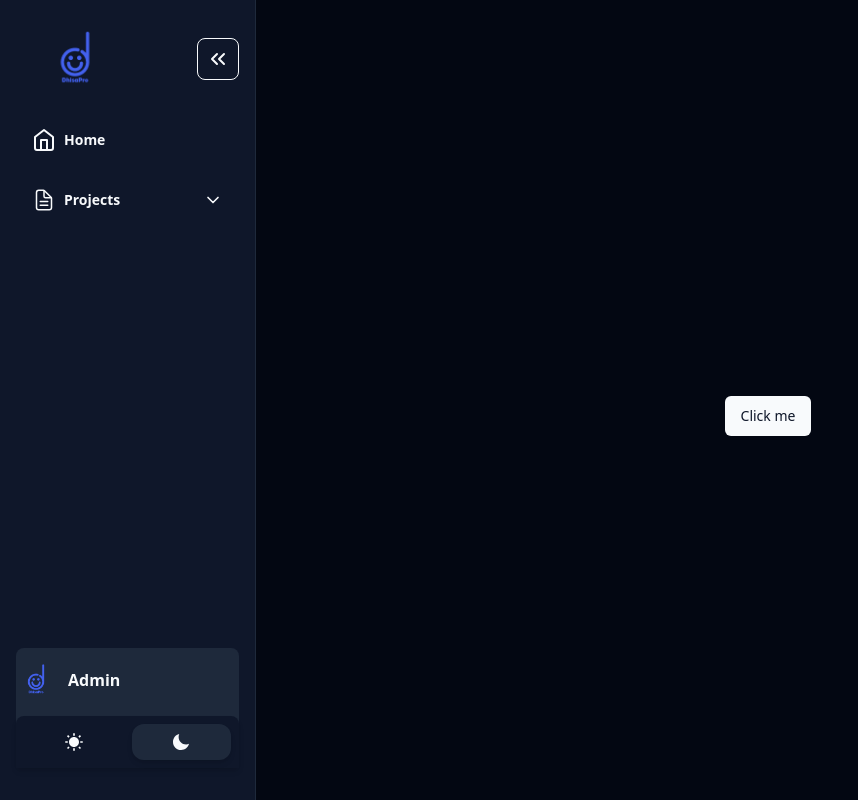
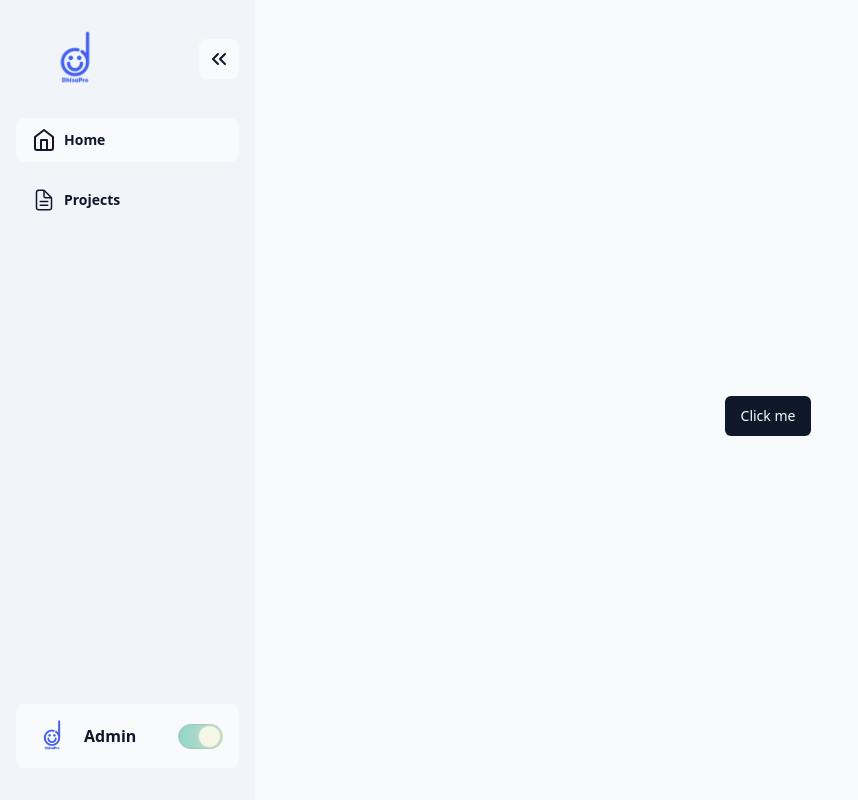
Before and after one commit to ijlalWindhi/dhisapro-portofolio_dhipa, a Next.js app: page / in a window 1280 px wide. Shown: the whole page, without its empty margins (0-858 px from the left). Built offline with nearby package versions, Linux system fonts and the light colour scheme.

Commit message:
change(sidebar): adjust sidebar

```diff
--- a/components/shared/sidebar/badgeUser.tsx
+++ b/components/shared/sidebar/badgeUser.tsx
@@ -1,48 +1,27 @@
-import React, { useEffect, useState } from "react";
+import React from "react";
 import { useRouter } from "next/navigation";
 import Image from "next/image";
-import { IoMdSunny, IoMdMoon } from "react-icons/io";
+import { useLayout } from "@/store/layout";
+import ThemeToggle from "@/components/shared/sidebar/themeToggle";
 
 interface IBadgeUser {
-  minimize: boolean;
-  isMinimize: boolean;
-  toggleMinimize: (isMinimize: boolean) => void;
   className?: string;
 }
 
-function BadgeUser({
-  minimize,
-  isMinimize,
-  toggleMinimize,
-  className,
-}: IBadgeUser) {
-  //   state
+function BadgeUser({ className }: IBadgeUser) {
+  // initial variables
   const router = useRouter();
-  const [theme, setTheme] = useState(localStorage.getItem("theme") || "dark");
+  const { toggleMinimize, isMinimize } = useLayout();
 
-  //   function
-  const changeTheme = () => {
-    const newTheme = theme === "dark" ? "light" : "dark";
-    localStorage.setItem("theme", newTheme);
-    setTheme(newTheme);
-
-    document.documentElement.classList.toggle("dark");
-    document.body.classList.toggle("bg-light");
-  };
-
-  useEffect(() => {
-    document.documentElement.classList.add("dark");
-    document.body.classList.add("bg-light");
-  }, []);
   return (
     <div
-      className={`flex-col rounded-t-lg flex bg-primary-foreground dark:bg-secondary h-fit w-full px-4 pt-3 md:px-0 ${className}`}
+      className={`rounded-lg flex items-center justify-between bg-primary-foreground dark:bg-secondary h-fit w-full px-4 py-3 ${className}`}
     >
       <div
-        className={`flex w-full cursor-pointer items-center gap-3 ${minimize ? "justify-center" : "justify-start"}`}
+        className={`flex cursor-pointer items-center gap-3 ${isMinimize ? "justify-center" : "justify-start"}`}
         onClick={() => {
           router.push("/profile");
-          toggleMinimize(!isMinimize);
+          isMinimize && toggleMinimize(!isMinimize);
         }}
       >
         <Image
@@ -52,29 +31,13 @@ function BadgeUser({
           width={40}
           height={40}
         />
-        {!minimize && (
+        {!isMinimize && (
           <p className="flex w-full font-semibold flex-col font-sans text-primary dark:text-secondary-foreground">
             Admin
           </p>
         )}
       </div>
-      {!minimize && (
-        <div
-          className="flex w-full gap-2 mt-4 cursor-pointer shadow-md items-center justify-center rounded-t-lg bg-secondary p-2 text-primary dark:bg-primary-foreground dark:text-primary"
-          onClick={changeTheme}
-        >
-          <div
-            className={`p-2 w-full rounded-xl ${theme === "light" && "bg-secondary shadow"}`}
-          >
-            <IoMdSunny className="mx-auto relative h-5 w-5" />
-          </div>
-          <div
-            className={`p-2 rounded-xl w-full ${theme === "dark" && `bg-secondary shadow-md`}`}
-          >
-            <IoMdMoon className="relative mx-auto h-5 w-5" />
-          </div>
-        </div>
-      )}
+      {!isMinimize && <ThemeToggle />}
     </div>
   );
 }
--- a/components/shared/sidebar/index.tsx
+++ b/components/shared/sidebar/index.tsx
@@ -1,5 +1,5 @@
 "use client";
-import React, { useState } from "react";
+import React from "react";
 import Image from "next/image";
 import { useRouter } from "next/navigation";
 import {
@@ -7,25 +7,17 @@ import {
   FiChevronsRight,
   FiAlignJustify,
 } from "react-icons/fi";
-import { navLinks as navLinksConstants } from "@/constants";
 import NavItem from "@/components/shared/sidebar/navItem";
 import BadgeUser from "@/components/shared/sidebar/badgeUser";
+import { useLayout } from "@/store/layout";
+import useIsMobile from "@/hook/useIsMobile";
 
 function Index() {
-  //  state
-  const [isMinimize, setIsMinimize] = useState(false);
-  const [isShow, setIsShow] = useState(false);
-  const [navLinks, setNavLinks] = useState<INavLink[]>(navLinksConstants);
+  //  initial variables
   const router = useRouter();
-
-  //   function
-  const togglMinimize = (isMinimize: boolean) => {
-    setIsMinimize(isMinimize);
-  };
-
-  const toggleShow = (isShow: boolean) => {
-    setIsShow(isShow);
-  };
+  const { isMinimize, isShow, navLinks, toggleMinimize, toggleShow } =
+    useLayout();
+  const isMobile = useIsMobile();
 
   return (
     <aside className="z-50 w-full md:h-full md:w-fit lg:relative lg:z-0">
@@ -49,8 +41,8 @@ function Index() {
               onClick={() => router.push("/")}
             />
             <button
-              className="hidden rounded-lg border p-2 md:block dark:border-primary"
-              onClick={() => togglMinimize(!isMinimize)}
+              className="hidden rounded-lg bg-primary-foreground dark:bg-secondary p-2 md:block"
+              onClick={() => toggleMinimize(!isMinimize)}
             >
               {isMinimize ? (
                 <FiChevronsRight className="w-6 h-6 text-primary" />
@@ -67,37 +59,25 @@ function Index() {
               </button>
             </div>
           </header>
-          <div className="hidden h-full flex-col gap-4 md:flex">
-            {navLinks.map((navLink) => (
-              <NavItem
-                key={navLink.label}
-                navLink={navLink}
-                isMinimize={isMinimize}
-                setNavLinks={setNavLinks}
-                navLinks={navLinks}
-                togglMinimize={togglMinimize}
-              />
-            ))}
-          </div>
-          {isShow ? (
-            <div className="absolute left-0 top-24 flex h-fit w-screen flex-col gap-3 bg-secondary py-4 dark:bg-primary-foreground md:hidden">
-              {navLinks.map((navLink) => (
-                <NavItem
-                  key={navLink.label}
-                  navLink={navLink}
-                  isMinimize={isMinimize}
-                  setNavLinks={setNavLinks}
-                  navLinks={navLinks}
-                  togglMinimize={togglMinimize}
-                />
-              ))}
-            </div>
-          ) : null}
-          <BadgeUser
-            minimize={isMinimize}
-            isMinimize={isMinimize}
-            toggleMinimize={togglMinimize}
-          />
+          {isMobile ? (
+            isShow && (
+              <div className="absolute left-0 top-24 flex h-fit w-screen flex-col gap-3 bg-secondary py-4 dark:bg-primary-foreground">
+                {navLinks.map((navLink) => (
+                  <NavItem key={navLink.label} navLink={navLink} />
+                ))}
+                <BadgeUser />
+              </div>
+            )
+          ) : (
+            <>
+              <div className="h-full flex-col gap-4 flex">
+                {navLinks.map((navLink) => (
+                  <NavItem key={navLink.label} navLink={navLink} />
+                ))}
+              </div>
+              <BadgeUser />
+            </>
+          )}
         </div>
       </div>
     </aside>
--- a/components/shared/sidebar/navItem.tsx
+++ b/components/shared/sidebar/navItem.tsx
@@ -3,24 +3,24 @@ import { FiChevronDown, FiChevronUp } from "react-icons/fi";
 import { GoDotFill } from "react-icons/go";
 import { useRouter } from "next/navigation";
 import Link from "next/link";
+import { usePathname } from "next/navigation";
+import { useLayout } from "@/store/layout";
 
+// types
 type NavItemProps = {
   navLink: INavLink;
-  isMinimize: boolean;
-  setNavLinks: React.Dispatch<React.SetStateAction<INavLink[]>>;
-  navLinks: INavLink[];
-  togglMinimize: (isMinimize: boolean) => void;
 };
 
-function NavItem({
-  navLink,
-  isMinimize,
-  setNavLinks,
-  navLinks,
-  togglMinimize,
-}: NavItemProps) {
+function NavItem({ navLink }: NavItemProps) {
+  // initial variables
   const router = useRouter();
+  const pathname = usePathname();
+  const { setNavLinks, toggleMinimize, isMinimize, navLinks } = useLayout();
   const IconComponent = navLink.icon;
+  const url = new URL(navLink.route, "http://localhost:3000");
+
+  // state
+  const activeClass = `${pathname === url.pathname ? "bg-primary-foreground dark:bg-secondary" : ""}`;
 
   return (
     <div key={navLink.label} className="cursor-pointer">
@@ -28,7 +28,7 @@ function NavItem({
         key={navLink.label}
         onClick={() => {
           !navLink.sub?.length ? router.push(navLink.route) : null;
-          togglMinimize(false);
+          toggleMinimize(false);
           navLink.sub?.length &&
             setNavLinks(
               navLinks.map((link) => ({
@@ -37,9 +37,7 @@ function NavItem({
               })),
             );
         }}
-        className={`flex flex-row items-center gap-2 rounded-lg px-4 py-2.5 hover:bg-primary-foreground dark:hover:bg-secondary ${
-          isMinimize ? "justify-center" : "justify-between"
-        }`}
+        className={`flex flex-row items-center gap-2 rounded-lg px-4 py-2.5 hover:bg-primary-foreground dark:hover:bg-secondary ${activeClass} ${isMinimize ? "justify-center" : "justify-between"}`}
       >
         <div className="flex flex-row items-center gap-2">
           <IconComponent className="w-6 h-6 text-primary" />
@@ -56,12 +54,12 @@ function NavItem({
         ) : null}
       </div>
       {navLink.isOpen && !isMinimize && navLink.sub?.length ? (
-        <div className="flex flex-col gap-2">
+        <div className="flex flex-col gap-2 mt-2.5">
           {navLink.sub.map((subLink) => (
             <Link
               key={subLink.label}
               href={subLink.route}
-              className="flex w-full flex-row ml-4 items-center gap-2 rounded-lg px-4 py-2.5 hover:bg-primary-foreground dark:hover:bg-secondary"
+              className={`flex w-full flex-row ml-4 items-center gap-2 rounded-lg px-4 py-2.5 hover:bg-primary-foreground dark:hover:bg-secondary ${activeClass}`}
             >
               <GoDotFill className="w-4 h-4 text-primary" />
               <span className="text-sm font-semibold capitalize text-primary">
--- /dev/null
+++ b/components/shared/sidebar/themeToggle.tsx
@@ -0,0 +1,220 @@
+import React, { useEffect } from "react";
+import styled from "@emotion/styled";
+import { useLayout } from "@/store/layout";
+
+function ThemeToggle() {
+  // initial variables
+  const { theme, toggleTheme } = useLayout();
+
+  //   lifecycle
+  useEffect(() => {
+    const method = theme === "dark" ? "add" : "remove";
+    document.documentElement.classList[method]("dark");
+    document.body.classList[method]("bg-light");
+  }, [theme]);
+
+  return (
+    <StyledToggle className="flex h-fit">
+      <input
+        checked={theme === "dark"}
+        type="checkbox"
+        className="mode-toggle"
+        onChange={toggleTheme}
+        id="switch-theme"
+        data-umami-event={`Switch to ${theme === "light" ? "Dark" : "Light"} Mode`}
+      />
+      <label className="mode-toggle-label" htmlFor="switch-theme">
+        <svg
+          width="45"
+          height="25"
+          viewBox="0 0 300 170"
+          xmlns="http://www.w3.org/2000/svg"
+        >
+          <defs>
+            <linearGradient id="bg-night">
+              <stop className="bg-stop-start" offset="0%" />
+              <stop className="bg-stop-end" offset="100%" />
+            </linearGradient>
+            <filter id="glow">
+              <feDropShadow
+                dx="0"
+                dy="0"
+                stdDeviation="8"
+                floodColor="#ffffff"
+                floodOpacity="0.75"
+              />
+            </filter>
+            <filter id="glow-mini">
+              <feDropShadow
+                dx="0"
+                dy="0"
+                stdDeviation="0.5"
+                floodColor="#ffffff"
+                floodOpacity="0.5"
+              />
+            </filter>
+          </defs>
+          <rect
+            className="bg"
+            width="300"
+            height="170"
+            rx="90"
+            ry="90"
+            fill="url(#bg-night)"
+          />
+          <circle
+            className="source"
+            cx="0"
+            cy="0"
+            r="70"
+            fill="#ffffff"
+            style={{ filter: "url(#glow)" }}
+          />
+          <g className="stars">
+            <circle
+              className="star-1"
+              cx="190"
+              cy="50"
+              r="4"
+              fill="#ffffff"
+              style={{ filter: "url(#glow-mini)" }}
+            />
+            <circle
+              className="star-2"
+              cx="250"
+              cy="70"
+              r="4"
+              fill="#ffffff"
+              style={{ filter: "url(#glow-mini)" }}
+            />
+            <circle
+              className="star-3"
+              cx="220"
+              cy="130"
+              r="6"
+              fill="#ffffff"
+              style={{ filter: "url(#glow-mini)" }}
+            />
+          </g>
+        </svg>
+      </label>
+    </StyledToggle>
+  );
+}
+
+export default ThemeToggle;
+
+const StyledToggle = styled.div`
+  .mode-toggle {
+    width: 0;
+    height: 0;
+    margin: 0;
+    display: none;
+  }
+
+  .mode-toggle + label {
+    display: inline-block;
+    cursor: pointer;
+    border-radius: 25px;
+    position: relative;
+  }
+
+  .mode-toggle + label::after {
+    content: "";
+    display: block;
+    position: absolute;
+    top: 0;
+    right: 0;
+    bottom: 0;
+    left: 0;
+    border-radius: 1000px;
+    transition: box-shadow 150ms ease-in-out;
+  }
+
+  .mode-toggle + label svg {
+    vertical-align: middle;
+  }
+
+  .mode-toggle + label .source {
+    transition:
+      fill,
+      transform 250ms ease-in-out;
+  }
+
+  .mode-toggle + label .bg-stop-start,
+  .mode-toggle + label .bg-stop-end {
+    transition: stop-color 150ms ease-in-out;
+  }
+
+  .mode-toggle + label .stars {
+    transition: 50ms ease-in-out;
+  }
+
+  .mode-toggle + label::after {
+    box-shadow: inset 0 0 2px rgba(0, 0, 0, 0.25);
+  }
+
+  .mode-toggle + label .source {
+    fill: #f7f7e7;
+    transform: translate(70%, 50%);
+  }
+
+  .mode-toggle + label .bg-stop-start {
+    stop-color: #93d4cc;
+  }
+
+  .mode-toggle + label .bg-stop-end {
+    stop-color: #c7dfc3;
+  }
+
+  .mode-toggle + label .stars {
+    transform: translateX(100%);
+  }
+
+  .mode-toggle:checked + label::after {
+    box-shadow: none;
+  }
+
+  .mode-toggle:checked + label .source {
+    fill: #ffffff;
+    transform: translate(30%, 50%);
+  }
+
+  .mode-toggle:checked + label .bg-stop-start {
+    stop-color: #173754;
+  }
+
+  .mode-toggle:checked + label .bg-stop-end {
+    stop-color: #388296;
+  }
+
+  .mode-toggle:checked + label .stars {
+    transform: translateX(0);
+  }
+
+  .mode-toggle:checked + label .star-1,
+  .mode-toggle:checked + label .star-2,
+  .mode-toggle:checked + label .star-3 {
+    animation-name: star;
+    animation-duration: 2s;
+    animation-iteration-count: infinite;
+  }
+
+  .mode-toggle:checked + label .star-1 {
+    animation-delay: 0s;
+  }
+
+  .mode-toggle:checked + label .star-2 {
+    animation-delay: 0.5s;
+  }
+
+  .mode-toggle:checked + label .star-3 {
+    animation-delay: 1s;
+  }
+
+  @keyframes star {
+    50% {
+      opacity: 0.25;
+    }
+  }
+`;
--- a/constants/index.ts
+++ b/constants/index.ts
@@ -13,12 +13,7 @@ export const navLinks: INavLink[] = [
     label: "Projects",
     route: "/projects",
     icon: IoDocumentTextOutline,
-    sub: [
-      {
-        label: "Create Next App",
-        route: "/projects/create-next-app",
-      },
-    ],
+    sub: [],
     isOpen: false,
   },
 ];
```
